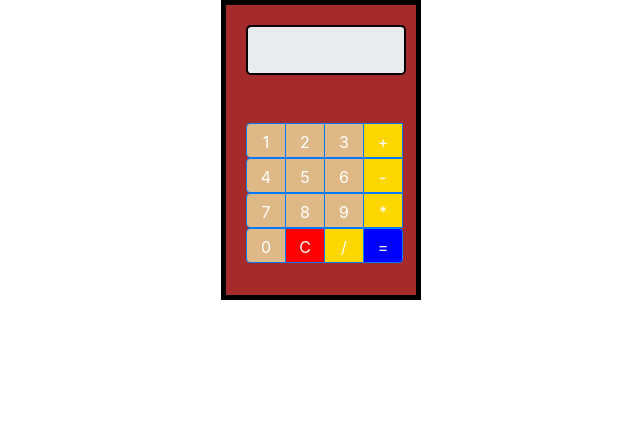
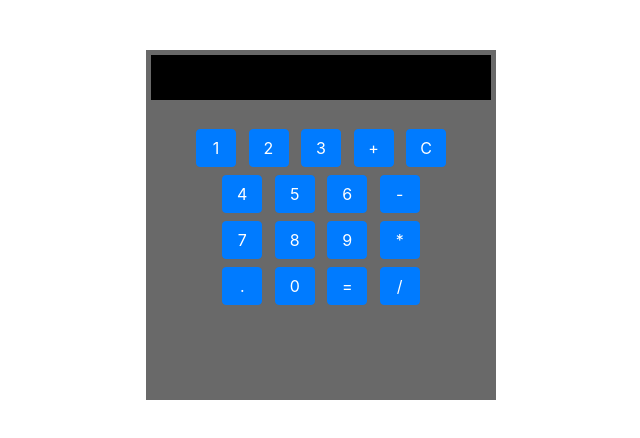
Before and after one commit to damodarnaik65/js_sample_works, a website: page js_calci/index.html in a window 1280 px wide. Shown: the whole page, without its empty margins (319-959 px from the left). Drawn offline with nearby package versions, Linux system fonts and the light colour scheme.

Commit message:
Updated calci

```diff
--- a/js_calci/index.html
+++ b/js_calci/index.html
@@ -11,45 +11,39 @@
     <link href="./node_modules/bootstrap/dist/css/bootstrap.css" rel="stylesheet"/>
 </head>
 
-<div align="center">
+<div class="container" align="center">
 <body>
-<form name="frm" >
-<div class="input-group input-group-lg">
-<!--<span class="input-group-addon" id="sizing-addon1">@</span>-->
-<input name="result" class="form-control" id="display" readonly="readonly" aria-describedby="sizing-addon1" >
+        <div class="container">
+                <div id="mycalcu">
+                    <div class="col-xs-12">
+                        <div id="output"></div>
+                        <div class="col-xs-12">
+                            <div class="btn btn-primary cbutton">1</div>
+                            <div class="btn btn-primary cbutton">2</div>
+                            <div class="btn btn-primary cbutton">3</div>
+                            <div class="btn btn-primary cbutton">+</div>
+                            <div class="btn btn-primary cbutton">C</div>
                         </div>
-<br />
-
-
-<br>
-<div class="btn-group">
-<input type="button" class="btn btn-primary" id="b1" name="1" value="1" onClick="run(1)">
-<input type="button" class="btn btn-primary" id="b2" name="2" value="2"  onClick="run(2)">
-<input type="button" class="btn btn-primary" id="b3" name="3" value="3" onClick="run(3)">
-<input type="button" class="btn btn-primary" id="b4" name="plus" value="+" onClick="runplus()"><br/>
+                        <div class="col-xs-12">
+                            <div class="btn btn-primary cbutton">4</div>
+                            <div class="btn btn-primary cbutton">5</div>
+                            <div class="btn btn-primary cbutton">6</div>
+                            <div class="btn btn-primary cbutton">-</div>
                         </div>
-<br>
-<div class="btn-group">
-<input type="button" class="btn btn-primary" id="b5" name="4" value="4"  onClick="run(4)">
-<input type="button" class="btn btn-primary" id="b6" name="5" value="5" onClick="run(5)">
-<input type="button" class="btn btn-primary" id="b7" name="6" value="6"  onClick="run(6)">
-<input type="button" class="btn btn-primary" id="b8"name="minus" value="-" onClick="runminus()"><br/>
+                        <div class="col-xs-12">
+                            <div class="btn btn-primary cbutton">7</div>
+                            <div class="btn btn-primary cbutton">8</div>
+                            <div class="btn btn-primary cbutton">9</div>
+                            <div class="btn btn-primary cbutton">*</div>
                         </div>
-<br>
-<div class="btn-group">
-<input type="button" class="btn btn-primary" id="b9" name="7" value="7"  onClick="run(7)">
-<input type="button" class="btn btn-primary" id="b10" name="8" value="8"  onClick="run(8)">
-<input type="button" class="btn btn-primary" id="b11" name="9" value="9"  onClick="run(9)">
-<input type="button" class="btn btn-primary" id="b12" name="mult" value="*"  onClick="runmult()"><br/>
+                        <div class="col-xs-12">
+                            <div class="btn btn-primary cbutton">.</div>
+                            <div class="btn btn-primary cbutton">0</div>
+                            <div class="btn btn-primary cbutton">=</div>
+                            <div class="btn btn-primary cbutton">/</div>
                         </div>
-<br>
-<div class="btn-group">
-<input type="button" class="btn btn-primary" id="b13" name="0" value="0"  onClick="run(0)">
-<input type="reset"  class="btn btn-primary" id="b14" name="clear" value="C" >
-<input type="button" class="btn btn-primary" id="b15" name="div" value="/"  onClick="rundiv()">
-<input type="button" class="btn btn-primary" id="b16" name="calc" value="="  onClick="evalu()">
                     </div>
-</form>
+                </div>
             </div>
 <script type="text/javascript" src="script/script.js"></script>
 <!-- For production
--- a/js_calci/script/script.js
+++ b/js_calci/script/script.js
@@ -1,26 +1,41 @@
-function run(num)
-{
-document.frm.result.value +=num;
+var mybtn = document.getElementsByClassName("cbutton");
+var myOutput = document.getElementById("output");
+var myCal = '';
+var myCom = false;
+var mySwitch = false;
+var myOpe = ["+", "-", "*", "/"];
+
+for (var i = 0; i < mybtn.length; i++) {
+    mybtn[i].addEventListener("click", function () {
+        var myValue = this.innerHTML;
+        if (myCom || myCal == "0") {
+            myCom = false;
+            myCal = '';
+        }
+        if (myValue == "+" || myValue == "-" || myValue == "*" || myValue == "/") {
+            if (mySwitch) {
+                mySwitch = false;
+                if (myOpe.indexOf(myOutput.innerHTML.slice(-1)) > -1) {
+                    myCal = myCal.substring(0, myCal.length - 1);
+                } else {
+                    myCal = eval(myCal);
+                }
+            }
+            mySwitch = true;
+        }
+        if (myValue == "=") {
+            myValue = '';
+            if (myOpe.indexOf(myOutput.innerHTML.slice(-1)) == -1) {
+                myCal = eval(myCal);
+            }
+        } else if (myValue == "C") {
+            myCal = 0;
+            myCom = true;
+        } else if (myOutput.innerHTML.indexOf(".") > -1 && myValue == ".") {
+            myValue = '';
+        } else {
+            myCal = myCal + myValue;
+        }
+        myOutput.innerHTML = myCal;
+    });
 }
-
-function runplus()
-{
-document.frm.result.value += "+";
-}
-function runminus()
-{
-document.frm.result.value += "-";
-}
-function runmult()
-{
-document.frm.result.value += "*";
-}
-function rundiv()
-{
-document.frm.result.value += "/";
-}
-function evalu()
-{
-var evalo = eval(document.frm.result.value)
-document.frm.result.value = evalo;
-}
--- a/js_calci/style/style.css
+++ b/js_calci/style/style.css
@@ -1,107 +1,26 @@
-
-body{
-    align-content: center;
+#output {
+    height: 45px;
+    background-color: black;
+    color: aqua;
+    width: 100%;
+    font-size: 2em;
+    padding: 5px;
+    text-align: right;
+    margin-bottom: 25px;
+    overflow: hidden;
 }
-
-form{
-    padding: 20px;
-    border: 5px solid black;
-    width: 200px;
-    height:300px;
-    background-color:brown;
-
+     #mycalcu {
+    width: 350px;
+    background-color: dimgray;
+    height: 350px;
+    padding: 5px;
 }
-
-#display{
-    align-content:center;
-    width:160px;
-    height:50px;
-    text-align:right;
-    border:2px solid black;
-    font-size:30px;
+  .cbutton {
+    font-size: 2em;
+    width: 40px;
+    margin: 4px;
+    padding: 4px;
 }
-
-#b1{
-    width:40px;
-    height:35px;
-    background: burlywood;
-
+.container {
+    padding: 25px;
 }
-#b2{
-    width:40px;
-    height:35px;
-    background: burlywood;
-
-}
-#b3{
-    width:40px;
-    height:35px;
-    background: burlywood;
-}
-#b4{
-    width:40px;
-    height:35px;
-    background: gold;
-}
-#b5{
-    width:40px;
-    height:35px;
-    background: burlywood;
-
-}
-#b6{
-    width:40px;
-    height:35px;
-    background: burlywood;
-}
-#b7{
-    width:40px;
-    height:35px;
-    background: burlywood;
-}
-#b8{
-    width:40px;
-    height:35px;
-    background: gold;
-}
-#b9{
-    width:40px;
-    height:35px;
-    background: burlywood;
-
-}
-#b10{
-    width:40px;
-    height:35px;
-    background: burlywood;
-}
-#b11{
-    width:40px;
-    height:35px;
-    background: burlywood;
-}
-#b12{
-    width:40px;
-    height:35px;
-    background: gold;
-}
-#b13{
-    width:40px;
-    height:35px;
-    background: burlywood;
-}
-#b14{
-    width:40px;
-    height:35px;
-    background: red;
-}
-#b15{
-    width:40px;
-    height:35px;
-    background: gold;
-}
-#b16{
-    width:40px;
-    height:35px;
-    background: blue;
-}
```
Lines whose indentation alone changed are shown as unchanged.
